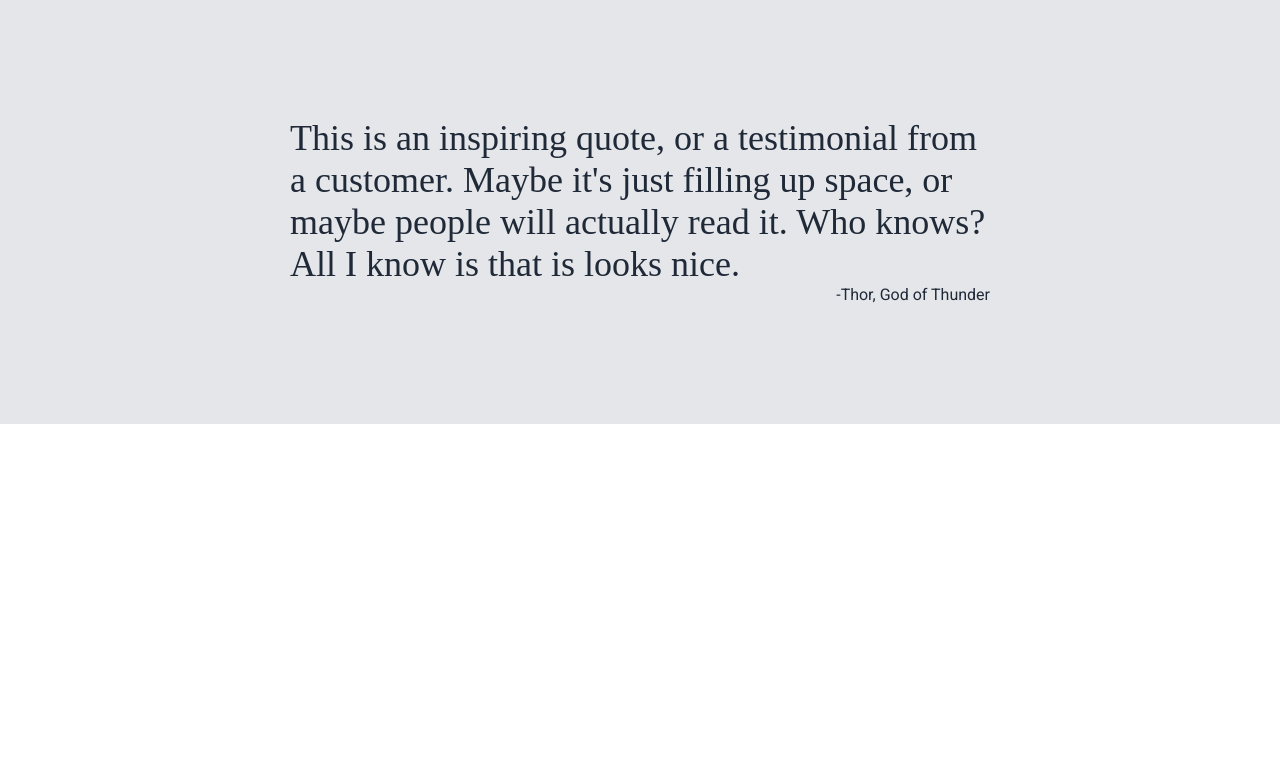
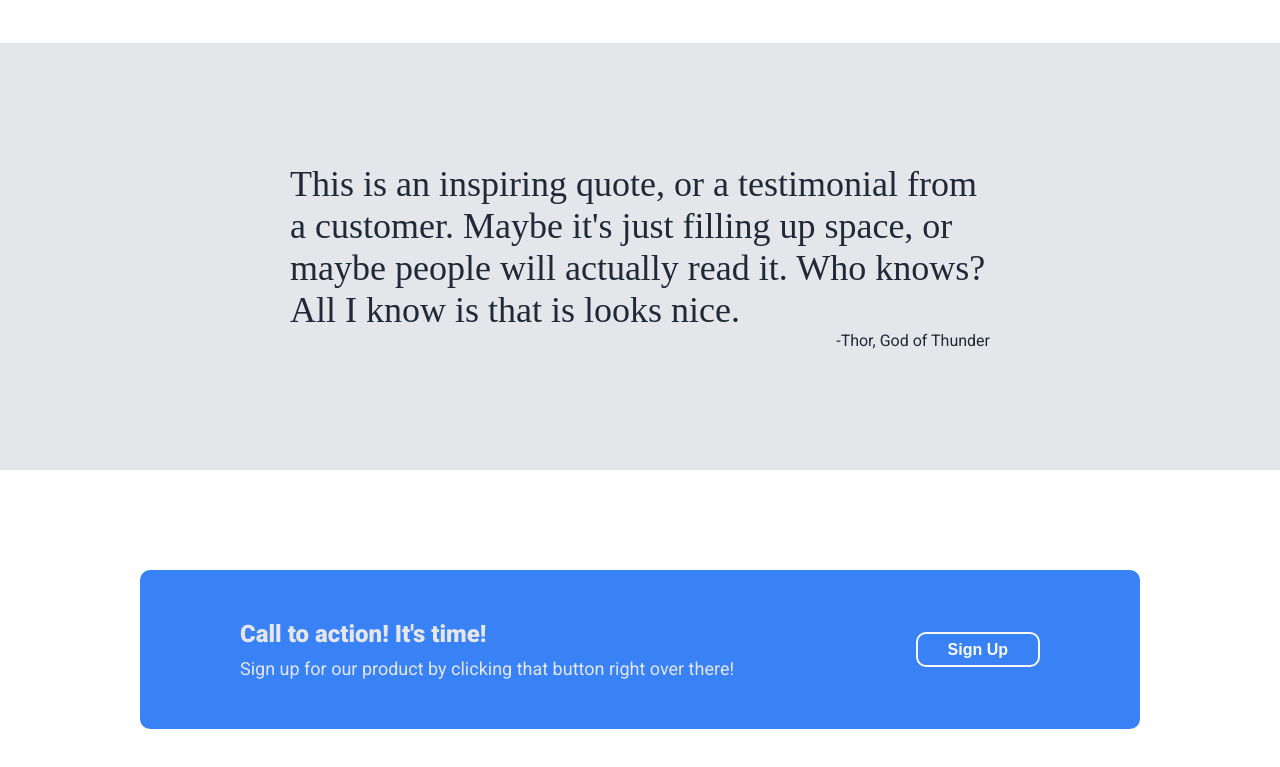
Before and after one commit to trivopia/TOP-Flexbox-Project-Landing-Page, a plain HTML site: page index.html in a window 1280 px wide. Shown: the part 775-1542 px from the top of the page. Before the commit the page ends 1199 px from the top, so only its background shows below. Drawn offline with Linux system fonts and the light colour scheme.

Commit message:
modified:   index.html modified:   styles.css
Set global padding to 0
Edited padding of the elements
Created callLayout

```diff
--- a/index.html
+++ b/index.html
@@ -57,8 +57,18 @@
         <p class="sometext">This is an inspiring quote, or a testimonial from a customer. Maybe it's just filling up space, or maybe people will actually read it. Who knows? All I know is that is looks nice.</p>
         <p class="author">-Thor, God of Thunder</p>
       </div>
+    </div>
 
+    <div class="callLayout">
+      <div class="contentBox">
+        <div class="content">
+          <p class="title">Call to action! It's time!</p>
+          <p class="info">Sign up for our product by clicking that button right over there!</p>
+        </div>
+        <button>Sign Up</button>
+      </div>
     </div>
+
   </body>
 
 </html>
--- a/styles.css
+++ b/styles.css
@@ -1,4 +1,4 @@
-body{
+body, p{
   margin: 0;
   padding: 0;
   font-family: Roboto;
@@ -45,12 +45,15 @@ body{
   text-align: center;
   font-size: 36px;
   font-weight: 900;
+  padding-top: 50px;
+  padding-bottom: 50px;
 }
 
 .features .holder {
   display: flex;
   justify-content: center;
   gap: 60px;
+  padding-bottom: 50px;
 
 }
 
@@ -85,3 +88,49 @@ body{
   text-align: end;
   margin: 0;
 }
+
+.callLayout {
+  display: flex;
+  justify-content: center;
+  align-items: center;
+  margin-top: 100px;
+  margin-bottom: 100px;
+}
+
+.callLayout .contentBox {
+  display: flex;
+  justify-content: space-between;
+  align-items: center;
+  width: 800px;
+  background-color: #3882f6;
+  color: #e4e6ea;
+  padding-top: 50px;
+  padding-bottom: 50px;
+  padding-left: 100px;
+  padding-right: 100px;
+  border-radius: 10px;
+}
+
+.callLayout .contentBox .content .title {
+  font-size: 24px;
+  font-weight: 900;
+  margin-bottom: 10px;
+}
+
+.callLayout .contentBox .content .info {
+  font-size: 18px;
+}
+
+.callLayout .contentBox button {
+  background: none;
+  height: 35px;
+  padding-left: 30px;
+  padding-right: 30px;
+  border-style: solid;
+  border-color: #f9faf8;
+  border-radius: 10px;
+  color: #f9faf8;
+  font-size: 16px;
+  font-weight: bold;
+
+}
```
